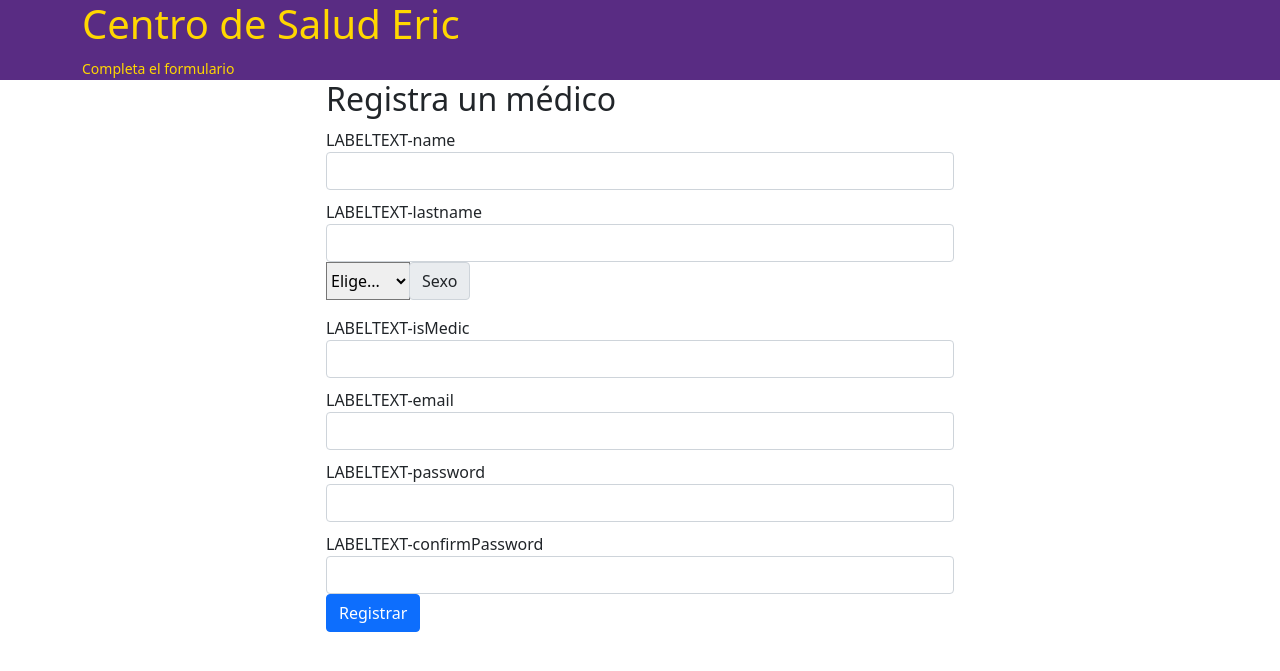
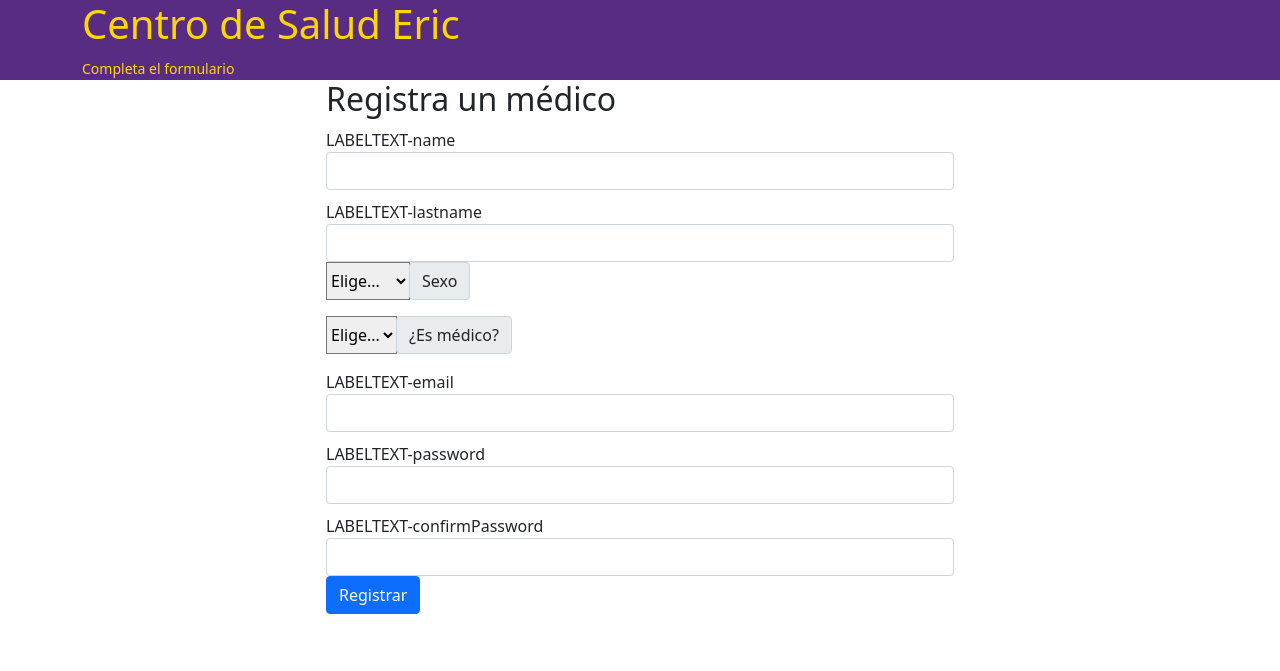
Before and after one commit to OcaOcaD/flaskDataWarehouse, a Flask app: page /register in a window 1280 px wide. Shown: the top 671 px of the page. Run offline with Flask 2, Linux system fonts and the light colour scheme.

Commit message:
Register finished

```diff
--- a/templates/home.html
+++ b/templates/home.html
@@ -8,5 +8,11 @@
 	</head>
 	<body>
 		<h1>Proyecto 0X</h1>
+		<div class="grid">
+			<a href="/register">Registro</a>
+			<a disabled href="#">Lorem</a>
+			<a disabled href="#">Ipsum</a>
+			<a disabled href="#">Dolor sit</a>
+		</div>
 	</body>
 </html>
--- a/templates/register.html
+++ b/templates/register.html
@@ -64,14 +64,21 @@
 							>
 						</div>
 					</div>
-					<div class="form-group">
-						<label for="isMedic"> LABELTEXT-isMedic </label>
-						<input
-							type=""
-							name="isMedic-input"
+					<div class="input-group mb-3">
+						<select
+							class="custom-select"
 							id="isMedic"
-							class="form-control"
-						/>
+							name="isMedicInput"
+						>
+							<option selected>Elige...</option>
+							<option value="true">Sí</option>
+							<option value="false">No</option>
+						</select>
+						<div class="input-group-append">
+							<label class="input-group-text" for="isMedic"
+								>¿Es médico?</label
+							>
+						</div>
 					</div>
 					<div class="form-group">
 						<label for="email"> LABELTEXT-email </label>
```
